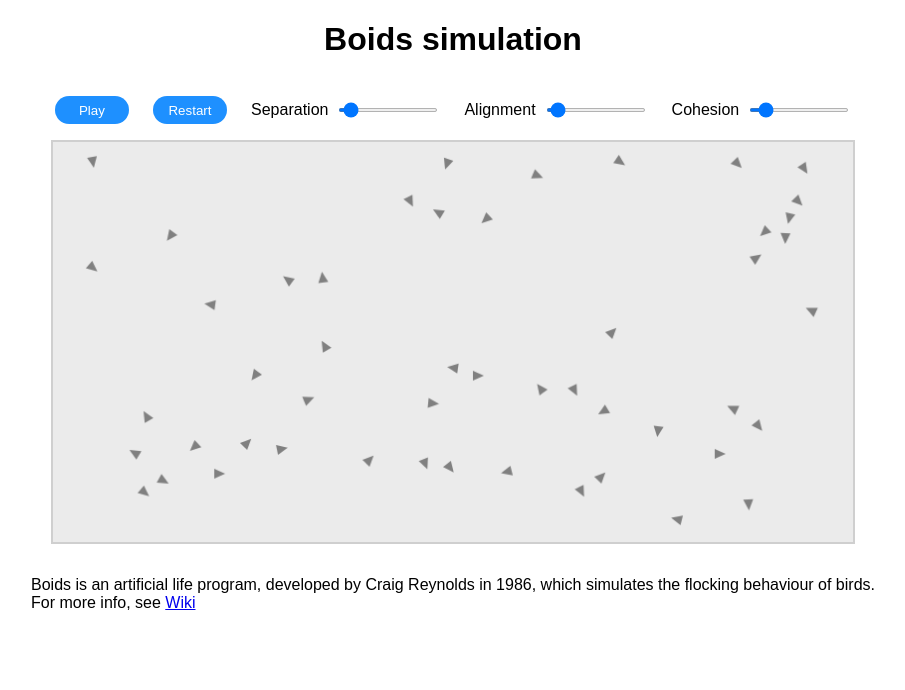
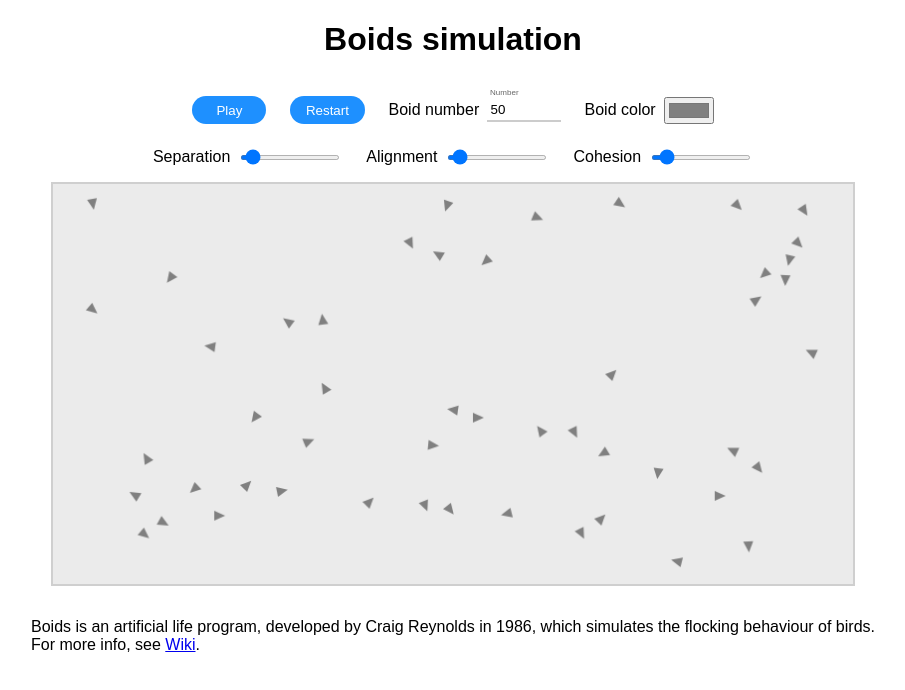
Before and after one commit to bernhard759/React-App_Boids_simulation, a React (Vite) app: page / in a window 1280 px wide. Shown: the top 690 px of the page, without its empty margins (187-1092 px from the left). Built offline with nearby package versions, Linux system fonts and the light colour scheme.

Commit message:
add some more controls

```diff
--- a/src/App.css
+++ b/src/App.css
@@ -1,7 +1,6 @@
 .boids__controls {
-  display: flex;
+  display: grid;
   justify-content: center;
-  flex-wrap: wrap;
   align-items: center;
   gap: 1.5em;
 }
@@ -13,6 +12,53 @@
   gap: 0.5em;
 }
 
+.boids__controls__row {
+  display: flex;
+  gap: 1.5em;
+  align-items: center;
+  justify-content: center;
+}
+
+.boids__controls__number-wrap,
+.boids__controls__color {
+  position: relative;
+  display: flex;
+  gap: 0.5em;
+}
+
+.boids__controls__number-wrap::before {
+  content: "Number";
+  font-size: 0.5em;
+  color: rgba(0, 0, 0, 0.6);
+  position: absolute;
+  display: inline-block;
+  top: -10px;
+  right: 42px;
+  z-index: 99;
+}
+
+.boids__controls__number-wrap:focus-within::before {
+  font-weight: bold;
+}
+
+input[type="number"] {
+  width: 5em;
+  border: none;
+  border-bottom: 2px solid rgba(0, 0, 0, 0.2);
+  padding: 0.25em;
+  position: relative;
+}
+
+input[type="number"]:focus {
+  outline: none;
+  border-bottom: 2px solid dodgerblue;
+}
+
+input[type="number"].invalid {
+  background: rgba(178, 34, 34, 0.25);
+  color: hsl(0, 68%, 32%);
+}
+
 .boids__info {
   margin-top: 1em;
 }
--- a/src/App.tsx
+++ b/src/App.tsx
@@ -1,4 +1,4 @@
-import { useState } from 'react'
+import { useState, useRef, MutableRefObject, useCallback } from 'react'
 import { Button, Input } from './StyledComponents';
 import Canvas from './components/Canvas';
 import './App.css'
@@ -10,10 +10,27 @@ function App() {
   const [running, setRunning] = useState(false);
   const [restart, setRestart] = useState(false);
 
+  // Boid num
+  const [boidNum, setBoidNum] = useState(50);
+  const boidNumRef = useRef() as MutableRefObject<HTMLInputElement>;
+
+  // Boid color
+  const [boidColor, setBoidColor] = useState("#808080");
+
   // Params state
   const [separation, setSeparation] = useState(0.05);
   const [alignment, setAlignment] = useState(0.05);
   const [cohesion, setCohesion] = useState(0.01);
+
+  // Handle number input
+  const handleNumInput = useCallback((val: string) => {
+    if (val.length) {
+      boidNumRef.current.classList.remove("invalid");
+      setBoidNum(Number(val));
+    } else {
+      boidNumRef.current.classList.add("invalid");
+    }
+  }, []);
 
   // Markup
   return (
@@ -21,15 +38,34 @@ function App() {
       <h1>Boids simulation</h1>
       <div className="boids__controls">
 
+        <div className="boids__controls__row">
+          {/* Play button */}
           <Button onClick={() => {
             setRunning(!running);
           }}>{running ? "Pause" : "Play"}</Button>
 
+          {/* Restart button */}
           <Button onClick={() => {
             setRunning(false);
             setRestart(true);
           }}>Restart</Button>
 
+          {/* Number input */}
+          <div className="boids__controls__number-wrap">
+            <label htmlFor="boid-number">Boid number</label>
+            <input id="boid-number" ref={boidNumRef} type="number" step="10" min="10" max="150" defaultValue={boidNum} onChange={(e) => { handleNumInput(e.target.value) }} onBlur={(e) => handleNumInput(e.target.value)} />
+          </div>
+
+          {/* Color input */}
+          <div className="boids__controls__color">
+            <label htmlFor="boid-color">Boid color</label>
+            <input type="color" id="boid-color"
+              value={boidColor} onChange={(e) => setBoidColor(e.target.value) }></input>
+          </div>
+
+        </div>
+
+        <div className="boids__controls__row">
           {/* Slider */}
           <label>Separation <Input type="range"
             min="0" max="1" step="0.05" value={separation} onChange={(e) => { setSeparation(Number(e.target.value)) }}></Input>
@@ -42,14 +78,14 @@ function App() {
           <label>Cohesion <Input type="range"
             min="0" max="0.1" step="0.01" value={cohesion} onChange={(e) => { setCohesion(Number(e.target.value)) }}></Input>
           </label>
-
+        </div>
       </div>
 
       {/* Boids simulation canvas */}
-      <Canvas running={running} restart={restart} separation={separation} alignment={alignment} cohesion={cohesion} setRestart={(val: boolean) => setRestart(val)} ></Canvas>
+      <Canvas running={running} restart={restart} boidNum={boidNum} boidColor={boidColor} separation={separation} alignment={alignment} cohesion={cohesion} setRestart={(val: boolean) => setRestart(val)} ></Canvas>
 
       <div className="boids__info">
-    Boids is an artificial life program, developed by Craig Reynolds in 1986, which simulates the flocking behaviour of birds.<br/>For more info, see <a href="https://en.wikipedia.org/wiki/Boids">Wiki</a>
+        Boids is an artificial life program, developed by Craig Reynolds in 1986, which simulates the flocking behaviour of birds.<br />For more info, see <a href="https://en.wikipedia.org/wiki/Boids">Wiki</a>.
       </div>
     </>
   )
--- a/src/components/Canvas.tsx
+++ b/src/components/Canvas.tsx
@@ -3,13 +3,19 @@ import Boid from '../boids/Boids'
 import "./Canvas.css"
 
 function Canvas(props:
-    { separation: number;
+    {
+        separation: number;
         alignment: number;
         cohesion: number;
         running: boolean;
         restart: boolean;
         setRestart: Function;
+        boidNum: number;
+        boidColor: string;
     }) {
+
+    // Starter
+    const starter = useRef(true);
 
     // Boids
     const [boids, setBoids] = useState<Array<Boid>>([]);
@@ -33,7 +39,6 @@ function Canvas(props:
     const prepareCanvas = useCallback((ctx: CanvasRenderingContext2D) => {
         // Clear the canvas
         ctx.clearRect(0, 0, ctx.canvas.width, ctx.canvas.height)
-
         // Resize the canvas
         const { width, height } = ctx.canvas.getBoundingClientRect()
         if (ctx.canvas.width !== width || ctx.canvas.height !== height) {
@@ -44,7 +49,7 @@ function Canvas(props:
 
 
     // Draw a boid
-    const drawBoid = useCallback((boid: Boid, ctx: CanvasRenderingContext2D) => {
+    const drawBoid = useCallback((boid: Boid, ctx: CanvasRenderingContext2D, color: string) => {
         // Rounded position values for performant canvas drawing
         const drawPos = [Math.round(boid.pos[0]), Math.round(boid.pos[1])];
         // Velocity rotation
@@ -57,9 +62,9 @@ function Canvas(props:
         ctx.moveTo(drawPos[0] - 5, drawPos[1] - 5);
         ctx.lineTo(drawPos[0] + 6, drawPos[1]);
         ctx.lineTo(drawPos[0] - 5, drawPos[1] + 5);
-        ctx.fillStyle = "gray";
+        ctx.fillStyle = color;
         ctx.fill();
-        ctx.restore()
+        ctx.restore();
     }, []);
 
 
@@ -70,36 +75,30 @@ function Canvas(props:
             if (animation.current) cancelAnimationFrame(animation.current);
             return;
         }
-        // Clear the canvas
-        ctx.clearRect(0, 0, ctx.canvas.width, ctx.canvas.height)
         // Prepare canvas
         prepareCanvas(ctx);
-
         // Update velocity vector based on separation, cohesion and alignment
         // Calculate the velocity with the methods from the boid object
         boids.forEach((boid) => {
             const neighbors = boids.filter((b) => !Object.is(b, boid) && Boid.vecLen(Boid.subtractVector(boid.pos, b.pos)) < Boid.VISION);
             boid.step(neighbors, separationRef.current, alignmentRef.current, cohesionRef.current);
         });
-
         // New draw of the  boids
         boids.forEach((boid) => {
-            drawBoid(boid, ctx)
+            drawBoid(boid, ctx, props.boidColor)
         })
-
         // Simulation loop
         animation.current = requestAnimationFrame(() => drawBoids(ctx));
-    }, [props.running]);
+    }, [props.running, props.boidColor]);
 
 
     // Make starting boids at random position
     const makeStartBoids = useCallback((ctx: CanvasRenderingContext2D) => {
         // Create some boids
-
         const boids = [] as Array<Boid>;
         const posChecker = [] as Array<Array<number>>;
         let boidPos = [] as Array<number>;
-        for (let i = 0; i < 50; i++) {
+        for (let i = 0; i < props.boidNum; i++) {
             boidPos = [Math.max(ctx.canvas.width * 0.05, Math.random() * ctx.canvas.width * 0.95),
             Math.max(ctx.canvas.height * 0.05, Math.random() * ctx.canvas.height * 0.95)];
             // Boids should not overlap
@@ -111,26 +110,39 @@ function Canvas(props:
             boids.push(new Boid(ctx, boidPos[0], boidPos[1], 2));
         }
         boids.forEach((boid) => {
-            drawBoid(boid, ctx)
+            drawBoid(boid, ctx, props.boidColor)
         });
         return boids;
-    }, []);
+    }, [props.boidNum, props.boidColor]);
 
 
-    // Start draw
+    // Repaint
     useEffect(() => {
+        // Do not repaint on mount
+        if (starter.current) {
+            starter.current = false;
+            return;
+        }
         // Canvas and context
         const canvas: HTMLCanvasElement = canvasRef.current!;
         const ctx: CanvasRenderingContext2D = canvas.getContext('2d')!;
         // Prepare canvas
         prepareCanvas(ctx);
-        // Set boids state
-        setBoids(makeStartBoids(ctx));
-    }, []);
+        // Draw boids with new color
+        boids.forEach((boid) => {
+            drawBoid(boid, ctx, props.boidColor);
+        })
+    }, [props.boidColor]);
 
 
     // Drawing
     useEffect(() => {
+        // Do not repaint on mount
+        if (starter.current) {
+            starter.current = false;
+            return;
+        }
+
         // Canvas and context
         const canvas: HTMLCanvasElement = canvasRef.current!;
         const ctx: CanvasRenderingContext2D = canvas.getContext('2d')!;
@@ -146,6 +158,18 @@ function Canvas(props:
     }, [props.running, props.restart]);
 
 
+    // Start draw
+    useEffect(() => {
+        console.log("1");
+        // Canvas and context
+        const canvas: HTMLCanvasElement = canvasRef.current!;
+        const ctx: CanvasRenderingContext2D = canvas.getContext('2d')!;
+        // Prepare canvas
+        prepareCanvas(ctx);
+        // Set boids state
+        setBoids(makeStartBoids(ctx));
+    }, []);
+
 
     // Markup
     return (
--- a/src/index.css
+++ b/src/index.css
@@ -12,11 +12,15 @@ body {
   margin: 0 auto;
 }
 
+input {
+  color-scheme: light dark;
+}
+
 @media (prefers-color-scheme: dark) {
 
   body {
     color: white;
-    background-color: rgba(0, 0, 0, 0.8);
+    background-color: rgba(0, 0, 0, 0.8) !important;
   }
 
   a:is(:link, :visited, :hover, :active) {
```
Lines whose indentation alone changed are shown as unchanged.
